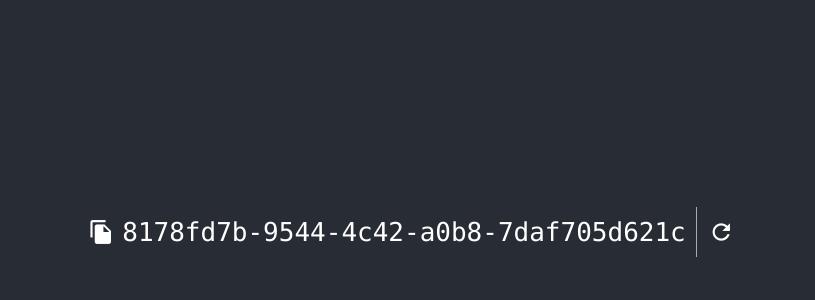
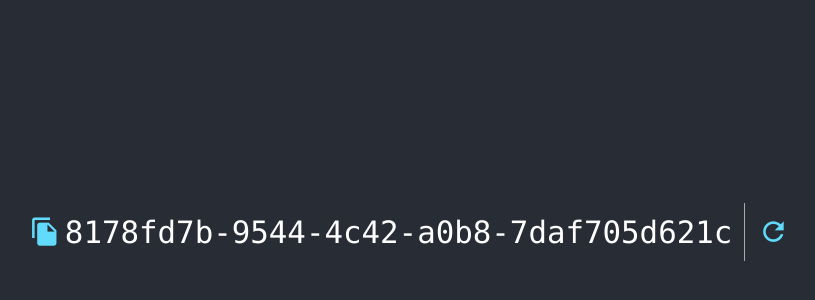
Before and after one commit to trs/uuid.app, a React (Create React App) app: page / in a window 1280 px wide. Shown: the part 168-468 px from the top of the page, without its empty margins (228-1043 px from the left). Built offline with nearby package versions, Linux system fonts and the light colour scheme; the HTML template or start-up script is replaced by a standard one.

Commit message:
fix css scaling

```diff
--- a/src/App.css
+++ b/src/App.css
@@ -9,10 +9,22 @@
   flex-direction: column;
   align-items: center;
   justify-content: center;
-  font-size: calc(10px + 2vmin);
+  font-size: calc(5px + 2vw);
   color: white;
 }
 
 .app-link {
   color: #61dafb;
 }
+
+@media screen and (max-width: 500px) {
+  .app-container {
+    font-size: 14px;
+  }
+}
+
+@media screen and (min-width: 1200px) {
+  .app-container {
+    font-size: calc(18px + 1vw);
+  }
+}
--- a/src/Uuid.css
+++ b/src/Uuid.css
@@ -10,11 +10,11 @@
   align-items: center;
   justify-content: center;
   border-radius: 8px;
-  padding: 12px 10px;
   cursor: pointer;
 
-  height: 50px;
-  min-width: 50px;
+  padding: calc(6px + .5vw) calc(4px + .5vw);
+  height: calc(10px + 4vw);
+  min-width: calc(10px + 3vw);
 }
 
 .uuid-container:first-child {
@@ -36,11 +36,38 @@
 .uuid-icon {
   font-size: inherit;
   text-align: center;
+  color: #61dafb;
 }
 
 .uuid-value {
   display: block;
   font-family: source-code-pro, Menlo, Monaco, Consolas, 'Courier New', monospace;
   font-variant-numeric: tabular-nums;
-  padding-left: 8px;
+  padding: 0 calc(2px + .2vw);
+  word-break: break-all;
 }
+
+.uuid-status--success {
+  color: #38a169;
+}
+
+.uuid-status--error {
+  color: #e53e2e;
+}
+
+@media screen and (max-width: 500px) {
+  .uuid-container {
+    font-size: 14px;
+    padding: 8px 6px;
+    height: 30px;
+    min-width: 30px;
+  }
+}
+
+@media screen and (min-width: 1200px) {
+  .uuid-container {
+    padding: calc(6px + .25vw) calc(4px + .25vw);
+    height: calc(32px + 2vw);
+    min-width: calc(32px + 2vw);
+  }
+}
--- a/src/Uuid.tsx
+++ b/src/Uuid.tsx
@@ -9,16 +9,29 @@ enum Icon {
   Error = 'clear'
 }
 
+enum Status {
+  Idle = '',
+  Success = 'uuid-status--success',
+  Error = 'uuid-status--error'
+}
+
 const Uuid: React.FC = () => {
   const [uuid, setUuid] = useState(v4());
   const [copied, setCopied] = useState<boolean | undefined>(undefined);
   const [icon, setIcon] = useState(Icon.Copy);
+  const [statusClass, setStatusClass] = useState(Status.Idle);
 
   useEffect(() => {
     if (copied === true) setIcon(Icon.Success);
     else if (copied === false) setIcon(Icon.Error);
     else setIcon(Icon.Copy);
   }, [copied]);
+
+  useEffect(() => {
+    if (copied === true) setStatusClass(Status.Success);
+    else if (copied === false) setStatusClass(Status.Error);
+    else setStatusClass(Status.Idle);
+  }, [statusClass, copied]);
 
   const copyToClipboard = () => {
     const success = copy(uuid, {format: 'plain/text'});
@@ -32,12 +45,12 @@ const Uuid: React.FC = () => {
 
   return (
     <div className="uuid-wrapper">
-      <div className="uuid-container" onClick={copyToClipboard}>
-        <i className="uuid-icon material-icons">{icon}</i>
+      <div className="uuid-container uuid-copy" onClick={copyToClipboard}>
+        <i className={['uuid-icon', 'material-icons', statusClass].filter(Boolean).join(' ')}>{icon}</i>
         <p className="uuid-value">{uuid}</p>
       </div>
-      <div className="uuid-container" onClick={refreshUuid}>
-        <i className="uuid-icon uuid-refresh material-icons">refresh</i>
+      <div className="uuid-container uuid-refresh" onClick={refreshUuid}>
+        <i className="uuid-icon material-icons">refresh</i>
       </div>
     </div>
   );
```
